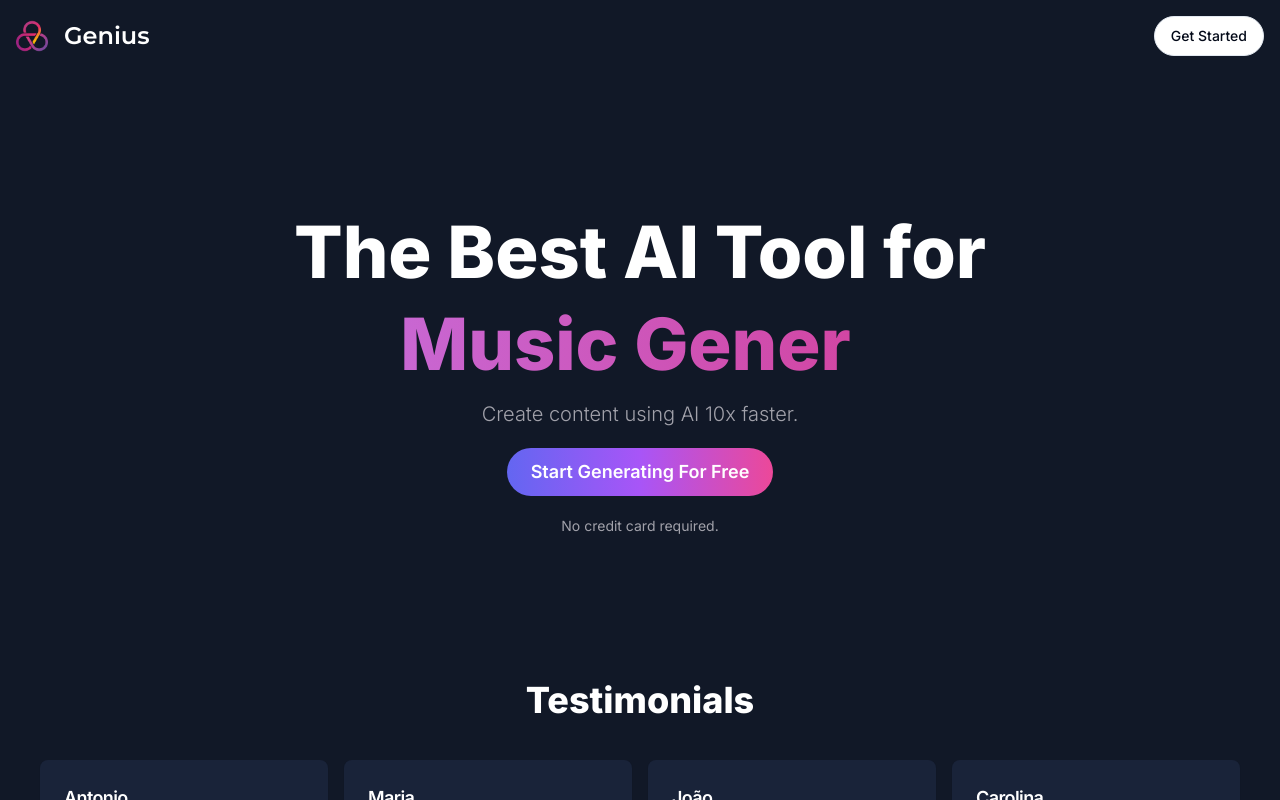
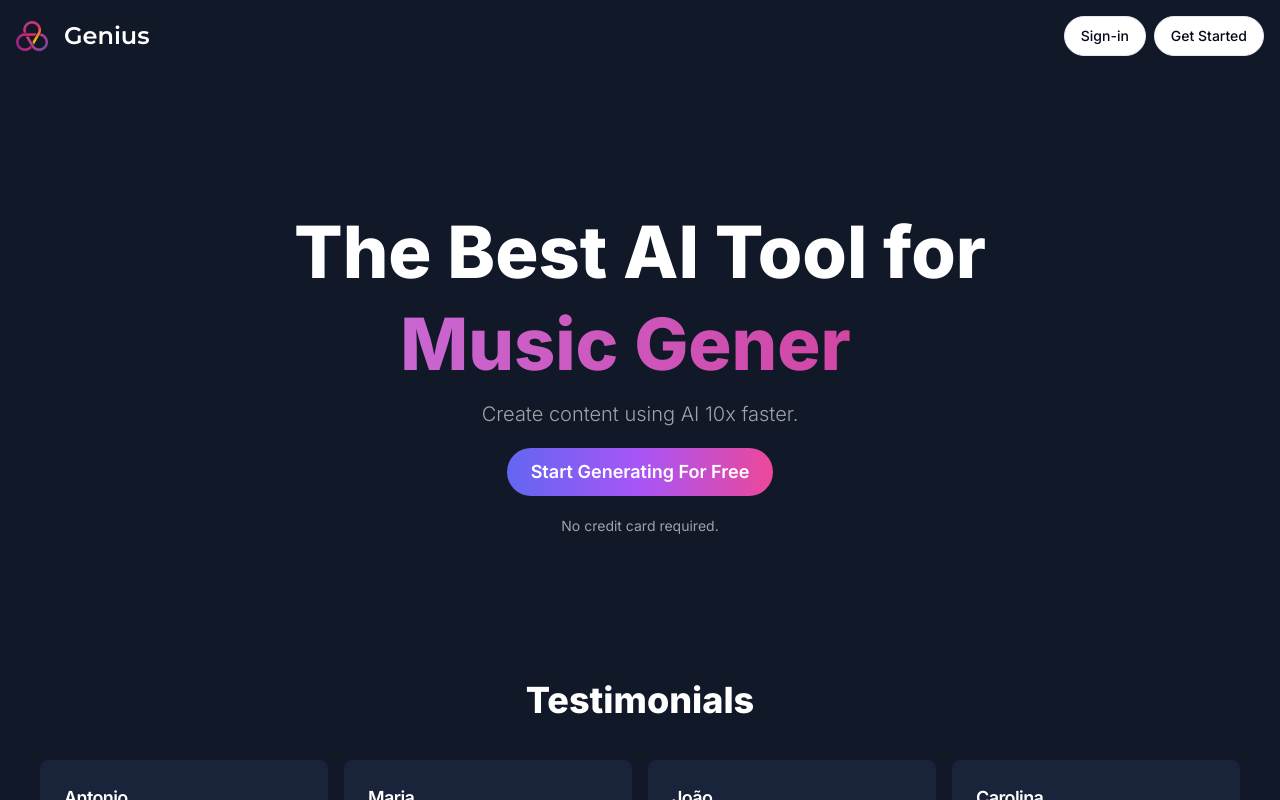
Before and after one commit to LucasJnoub/saas-ai, a Next.js app: page / in a window 1280 px wide. Built offline with nearby package versions, Linux system fonts and the light colour scheme; no server answers.

Commit message:
adding sign-in button

```diff
--- a/components/landing-navbar.tsx
+++ b/components/landing-navbar.tsx
@@ -35,6 +35,14 @@ const font = Montserrat({
     </Link>
 
     <div className="flex items-center gap-x-2">
+    <Link
+      href={isSignedIn? "/dashboard" : "/sign-in"}
+      >
+        <Button  variant={"outline"} className="rounded-full">
+          Sign-in
+        </Button>
+
+      </Link>
       <Link
       href={isSignedIn? "/dashboard" : "/sign-up"}
       >
```
